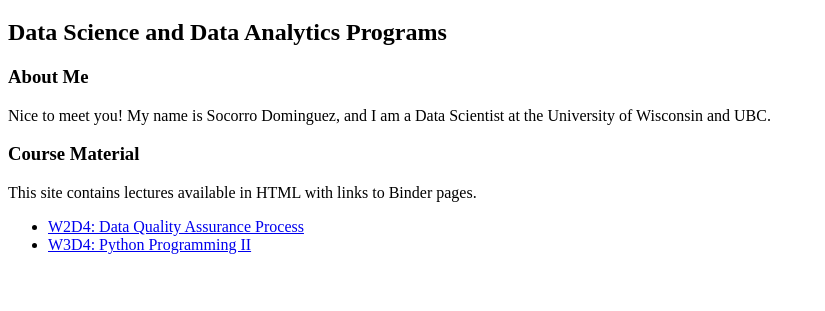
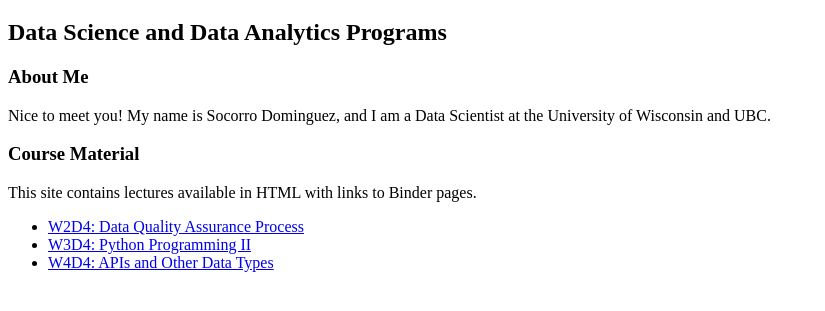
Before and after one commit to sedv8808/LHL_Lectures, a plain HTML site: page index.html in a window 1280 px wide. Shown: the part 61-372 px from the top of the page, without its empty margins (0-825 px from the left). Drawn offline with Linux system fonts and the light colour scheme.

Commit message:
updated readme and index

```diff
--- a/index.html
+++ b/index.html
@@ -18,6 +18,7 @@
     <ul>
         <li><a href="lectures/W2D4_DataQualityAssuranceProcess.html">W2D4: Data Quality Assurance Process</a></li>
         <li><a href="lectures/W3D4_PythonProgrammingII.html">W3D4: Python Programming II</a></li>
+        <li><a href="lectures/W4D4_APIs_and_Other_Data_Types.html">W4D4: APIs and Other Data Types</a></li>
     </ul>
 </body>
 </html>
```
Also changed, not shown: 1 other file.
